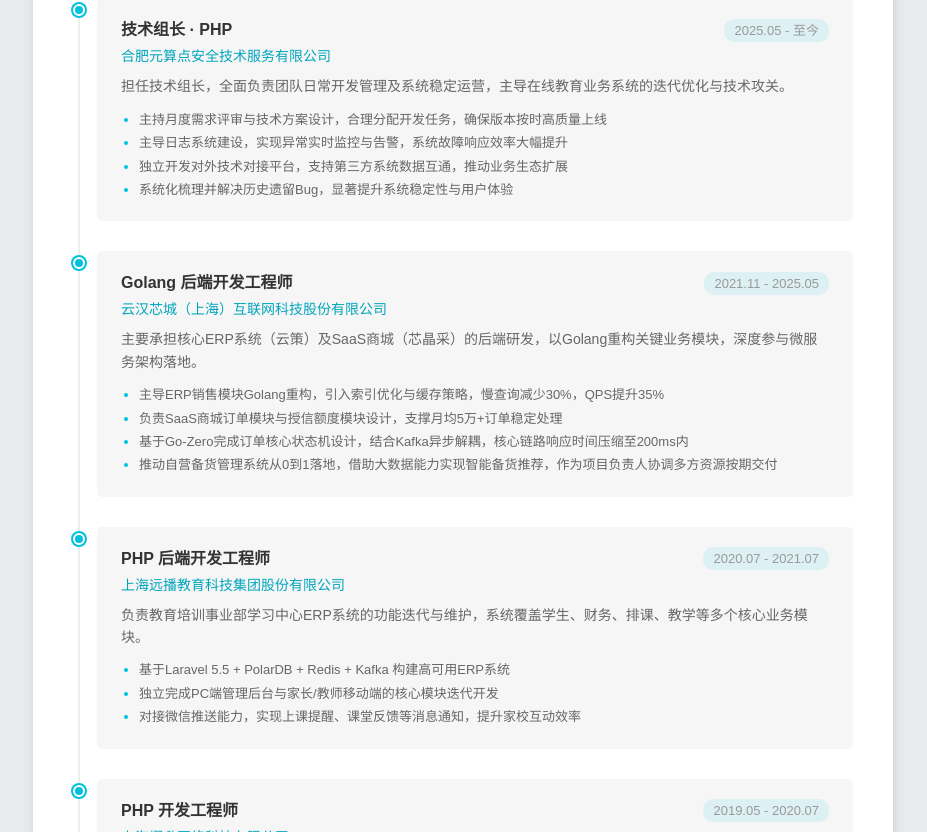
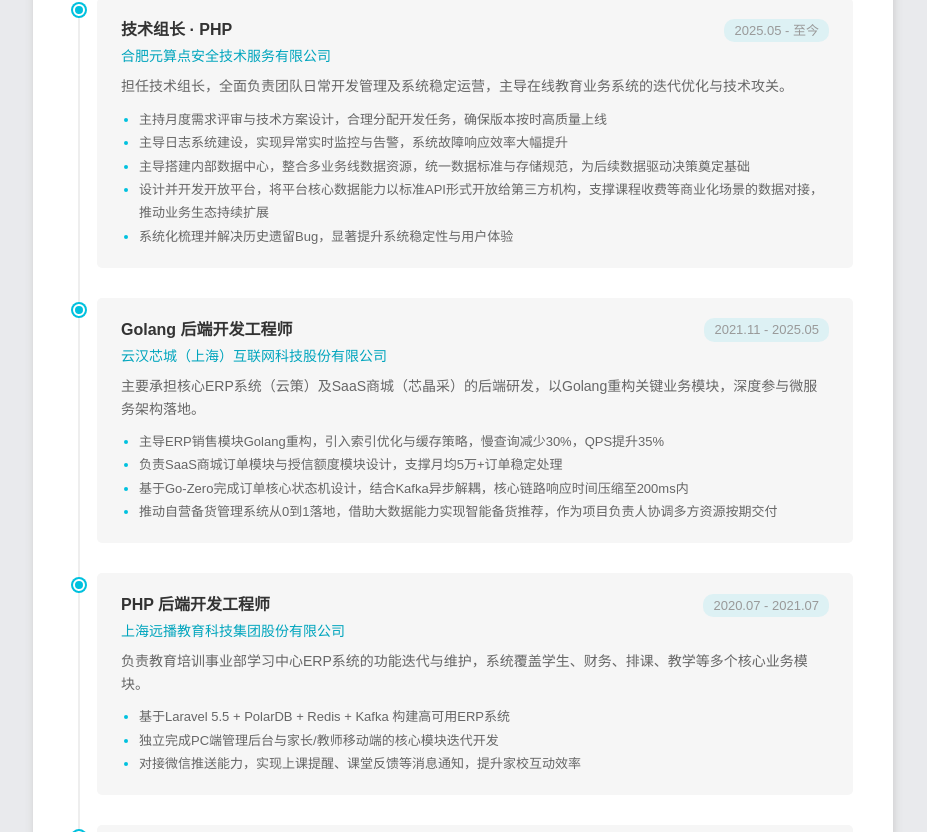
Before and after one commit to liangqianyang/blog-vue, a Vue app: page /resume in a window 1280 px wide. Shown: the part 928-1760 px from the top of the page, without its empty margins (177-1104 px from the left). Built offline with nearby package versions, Linux system fonts and the light colour scheme; no server answers.

Commit message:
feat(简历): 更新工作经历，添加内部数据中心搭建及开放平台开发描述

```diff
--- a/src/views/ResumeView.vue
+++ b/src/views/ResumeView.vue
@@ -36,7 +36,8 @@
     highlights: [
       '主持月度需求评审与技术方案设计，合理分配开发任务，确保版本按时高质量上线',
       '主导日志系统建设，实现异常实时监控与告警，系统故障响应效率大幅提升',
-      '独立开发对外技术对接平台，支持第三方系统数据互通，推动业务生态扩展',
+      '主导搭建内部数据中心，整合多业务线数据资源，统一数据标准与存储规范，为后续数据驱动决策奠定基础',
+      '设计并开发开放平台，将平台核心数据能力以标准API形式开放给第三方机构，支撑课程收费等商业化场景的数据对接，推动业务生态持续扩展',
       '系统化梳理并解决历史遗留Bug，显著提升系统稳定性与用户体验'
     ]
   },
```
